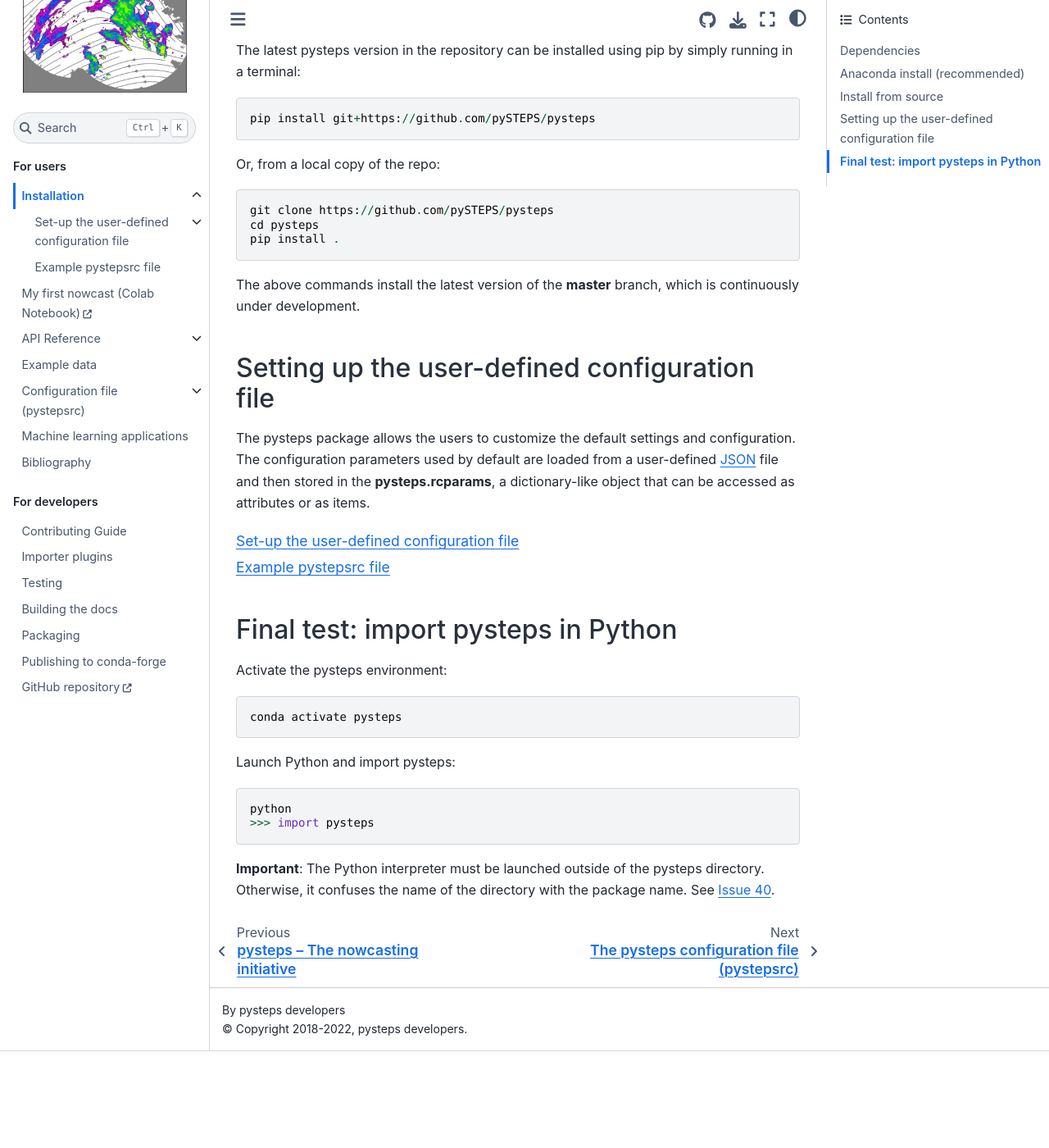
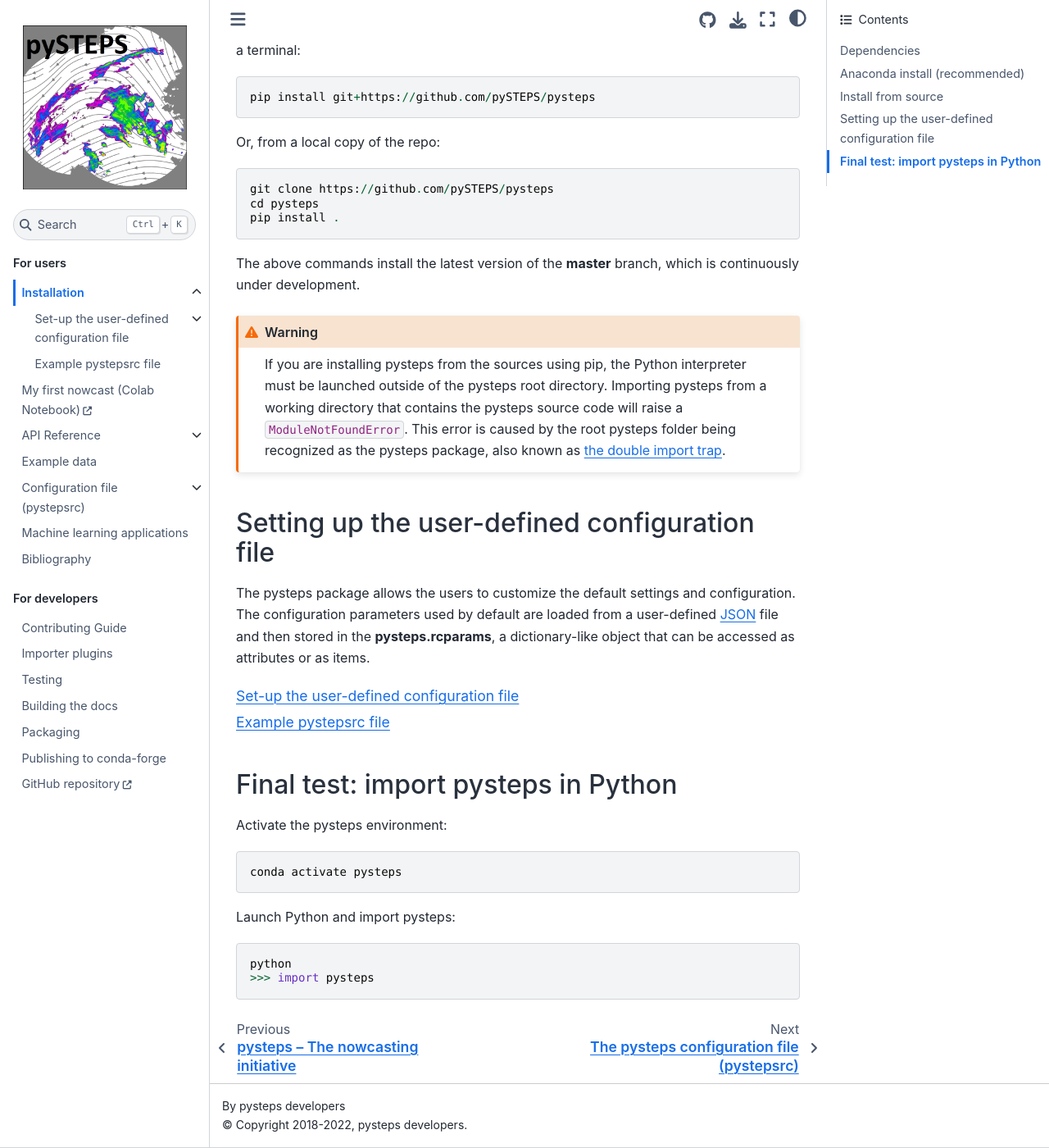
Before and after one commit to pySTEPS/pysteps, a Sphinx documentation site: the page built from doc/source/user_guide/install_pysteps.rst, in a window 1280 px wide and 1400 px high, scrolled down 3149 px. Shown: the whole window at 82% size. Built offline with Sphinx 7.4.7 and the Sphinx Book theme 1.1.4, drawn with Linux system fonts in a browser that asks for light colours; pages that are not in the unit, such as notebooks, are missing from menus; before the commit the page ends 4431 px from its top, so only the background shows below that; some of the changed text lies outside the part shown.

Commit message:
More emphasis to the warning against the double-import trap (#269)
* More emphasis to the warning against the double-import trap

* Minor changes to double import trap warning

Co-authored-by: Andres Perez Hortal <16256571+aperezhortal@users.noreply.github.com>

```diff
--- a/doc/source/user_guide/install_pysteps.rst
+++ b/doc/source/user_guide/install_pysteps.rst
@@ -85,9 +85,9 @@
 Install from source
 -------------------
 
-The recommended way to install pysteps from the source is using `pip`
-to adhere to the [PEP517 standards](https://www.python.org/dev/peps/pep-0517/).
-Using `pip` instead of `setup.py` guarantees that all the package dependencies
+The recommended way to install pysteps from the source is using ``pip``
+to adhere to the `PEP517 standards <https://www.python.org/dev/peps/pep-0517/>`_.
+Using ``pip`` instead of ``setup.py`` guarantees that all the package dependencies
 are properly handled during the installation process.
 
 .. _install_osx_users:
@@ -151,15 +151,19 @@
 The above commands install the latest version of the **master** branch,
 which is continuously under development.
 
+.. warning::
+    If you are installing pysteps from the sources using pip, the Python interpreter must be launched outside of the pysteps root directory.
+    Importing pysteps from a working directory that contains the pysteps source code will raise a ``ModuleNotFoundError``.
+    This error is caused by the root pysteps folder being recognized as the pysteps package, also known as
+    `the double import trap <http://python-notes.curiousefficiency.org/en/latest/python_concepts/import_traps.html#the-double-import-trap>`_.
+
 Setting up the user-defined configuration file
 ----------------------------------------------
-
-.. _JSON: https://en.wikipedia.org/wiki/JSON
 
 The pysteps package allows the users to customize the default settings
 and configuration.
 The configuration parameters used by default are loaded from a user-defined
-JSON_ file and then stored in the **pysteps.rcparams**, a dictionary-like object
+`JSON <https://en.wikipedia.org/wiki/JSON>`_ file and then stored in the **pysteps.rcparams**, a dictionary-like object
 that can be accessed as attributes or as items.
 
 .. toctree::
@@ -181,7 +185,3 @@
 
     python
     >>> import pysteps
-
-**Important**: The Python interpreter must be launched outside of the pysteps directory.
-Otherwise, it confuses the name of the directory with the package name.
-See `Issue 40 <https://github.com/pySTEPS/pysteps/issues/40>`_.
```
